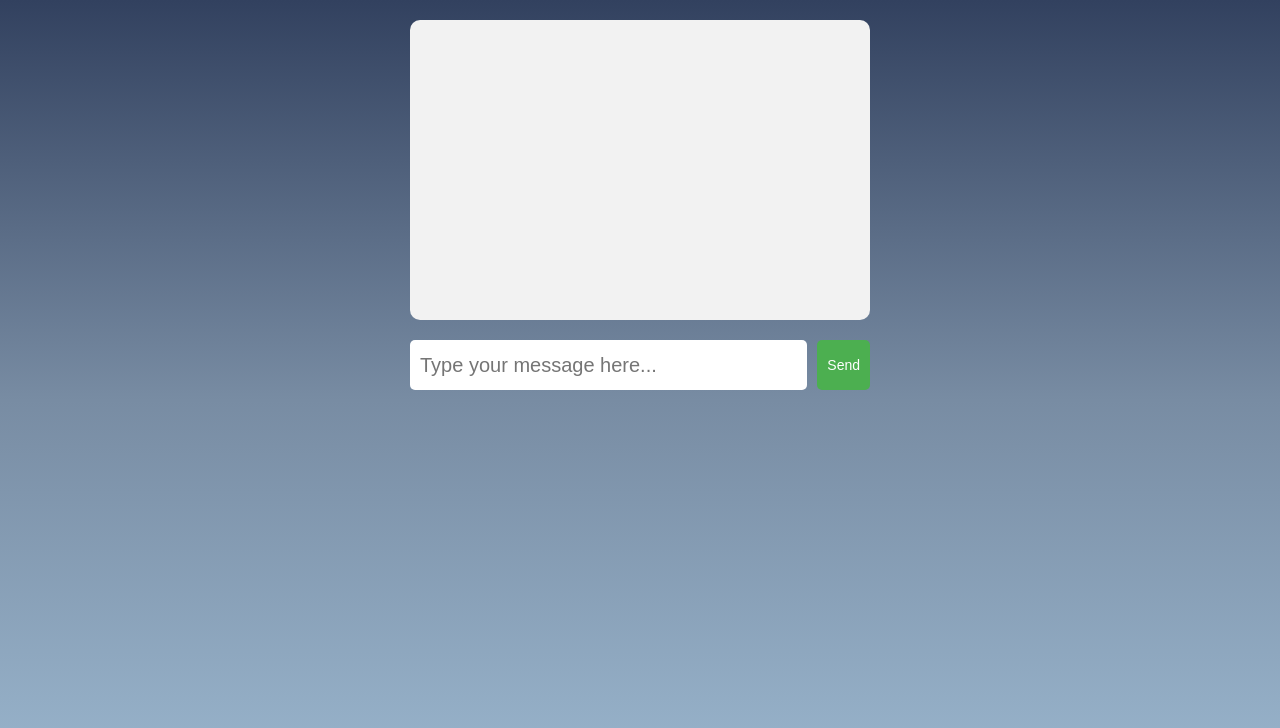
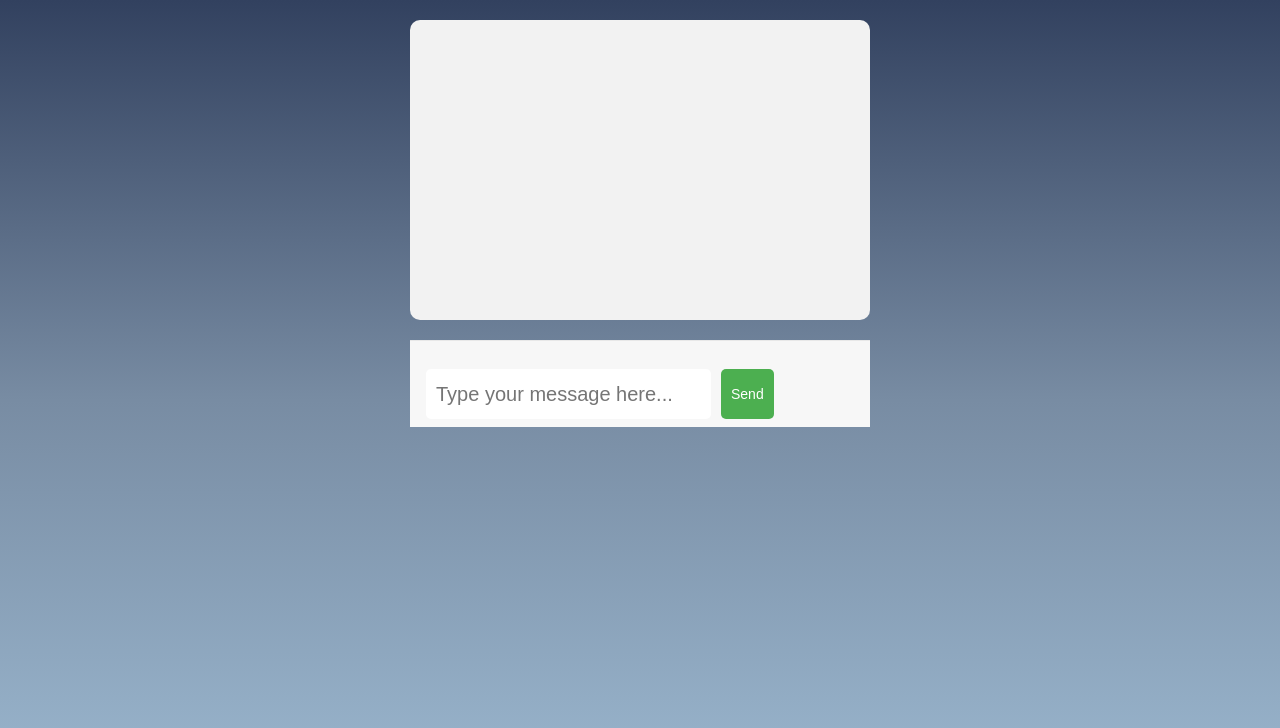
Before and after one commit to AstroHyo/Tutor-App, a React (Create React App) app in the folder frontend/tutorapp/: page /test in a window 1280 px wide. Shown: the top 728 px of the page. Built offline with nearby package versions, Linux system fonts and the light colour scheme.

Commit message:
Add <form> in test.js

```diff
--- a/frontend/tutorapp/src/routes/Test.js
+++ b/frontend/tutorapp/src/routes/Test.js
@@ -1,8 +1,7 @@
 import { useState } from 'react';
+import './Test.css';
 //import { Stack, Form, Row, Col } from 'react-bootstrap';
 //import { useNavigate } from 'react-router-dom';
-import './Test.css';
-//https://3000-astrohyo-tutorapp-uife88f4ccs.ws-us92.gitpod.io/tutoringSpeak
 
 function Test() {
   const [messages, setMessages] = useState([]);
@@ -14,7 +13,8 @@ function Test() {
   }
 
   //Send 버튼 클릭 시, newMessage를 messages 배열에 update
-  const handleSend = async () => {
+  const handleSend = async (event) => {
+    event.preventDefault();
     const newMessage = { type: 'user', text: "user: " + messageInput };
     setMessages([...messages, newMessage]);
     setMessageInput('');
@@ -27,9 +27,7 @@ function Test() {
           'Content-Type': 'application/json',
           credentials: "include",
         },
-        body: JSON.stringify({
-          message: messageInput
-        })
+        body: JSON.stringify({ message: messageInput })
       });
 
       const data = await response.json();
@@ -50,10 +48,12 @@ function Test() {
           </div>
         ))}
       </div>
-      <div className="chat-input">
-        <input type="text" placeholder="Type your message here..." value={messageInput} onChange={handleInputChange} />
-        <button onClick={handleSend}>Send</button>
-      </div>
+      <form onSubmit={handleSend}>
+        <div className="chat-input">
+          <input type="text" placeholder="Type your message here..." value={messageInput} onChange={handleInputChange} />
+          <button onClick={handleSend}>Send</button>
+        </div>
+      </form>
     </div>
   );
 }
```
